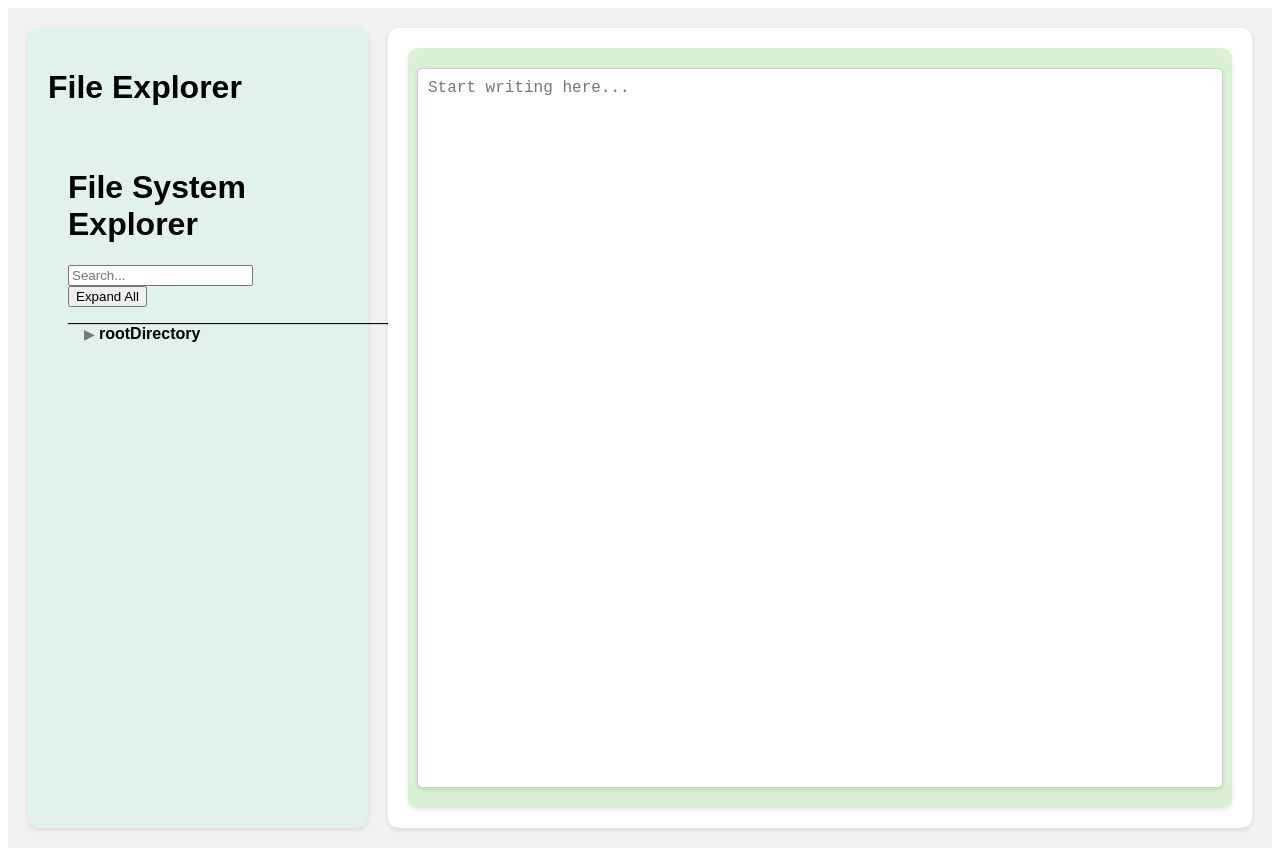
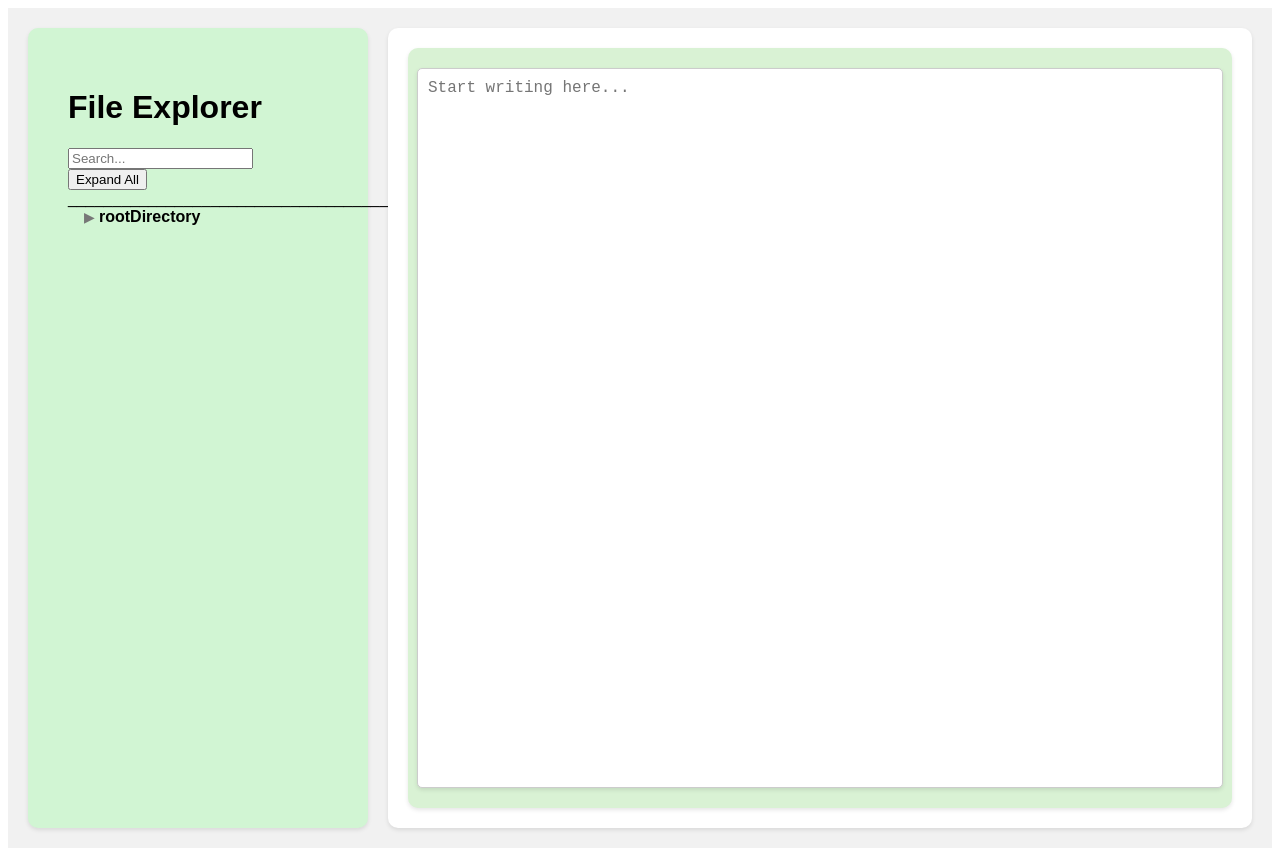
Before and after one commit to DegradingGracefully/FileExplorerTree, a SvelteKit app: page / in a window 1280 px wide. Built offline with nearby package versions, Linux system fonts and the light colour scheme.

Commit message:
Layout4 + changed title of the component

```diff
--- a/src/lib/components/FileExplorerTree.svelte
+++ b/src/lib/components/FileExplorerTree.svelte
@@ -166,7 +166,7 @@
 </script>
 
 <div class="container">
-    <h1>File System Explorer</h1>
+    <h1>File Explorer</h1>
 
     <!-- The search input field -->
     <input
--- a/src/routes/+page.svelte
+++ b/src/routes/+page.svelte
@@ -65,7 +65,7 @@ function getCurrentFileName() {
     .left-pane {
       flex: 1;
       max-width: 300px;
-      background-color: #e0f2e9; /* Light green */
+      background-color: #d1f5d3; /* Pale green */
       border-radius: 10px;
       box-shadow: 0 2px 4px rgba(0, 0, 0, 0.1);
       padding: 20px;
@@ -93,7 +93,6 @@ function getCurrentFileName() {
 
   <main>
     <div class="left-pane">
-      <h1>File Explorer</h1>
       <FileExplorerTree bind:textContent on:selectedFSItemChanged={selectedFSItemChangedHandler} />
     </div>
 
```
